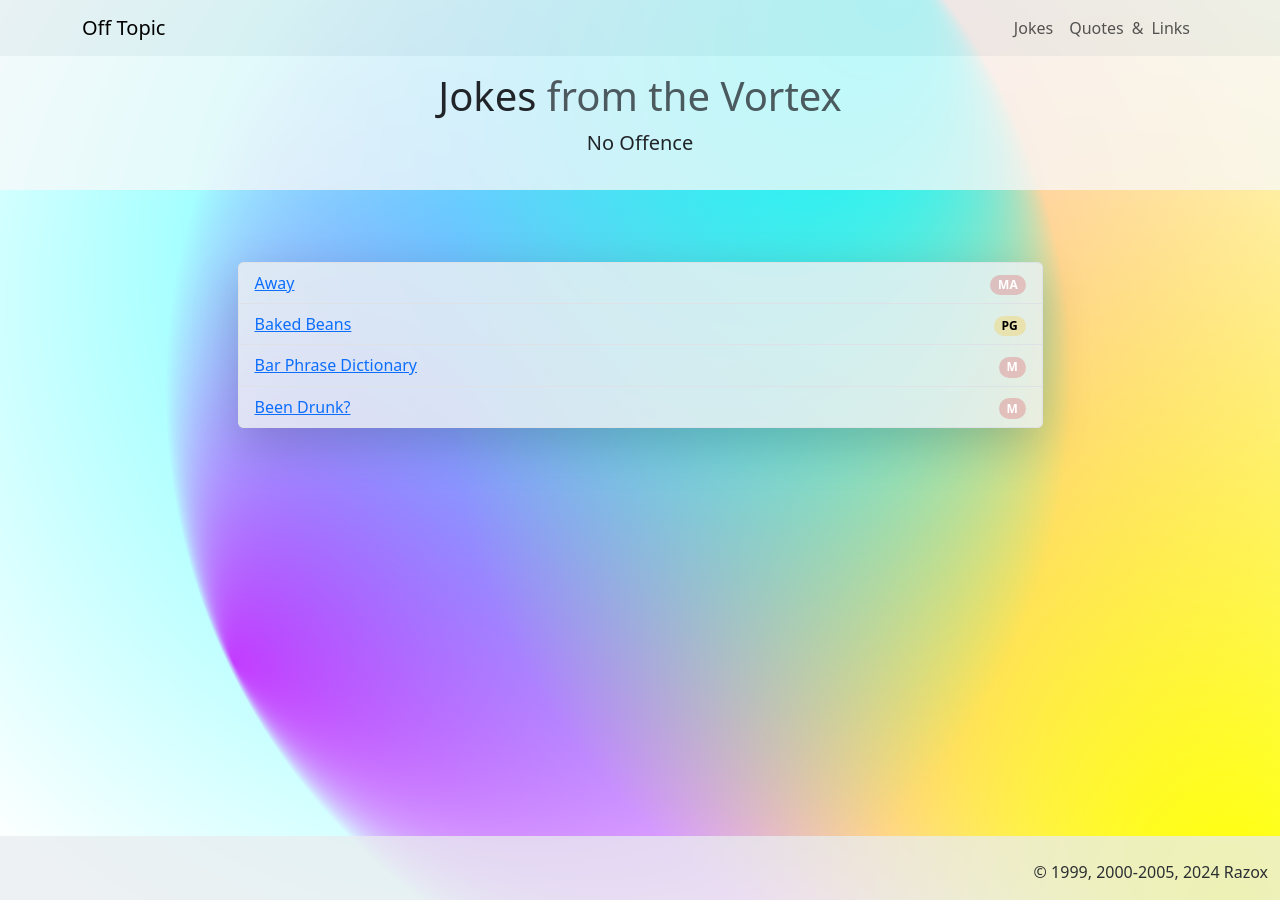
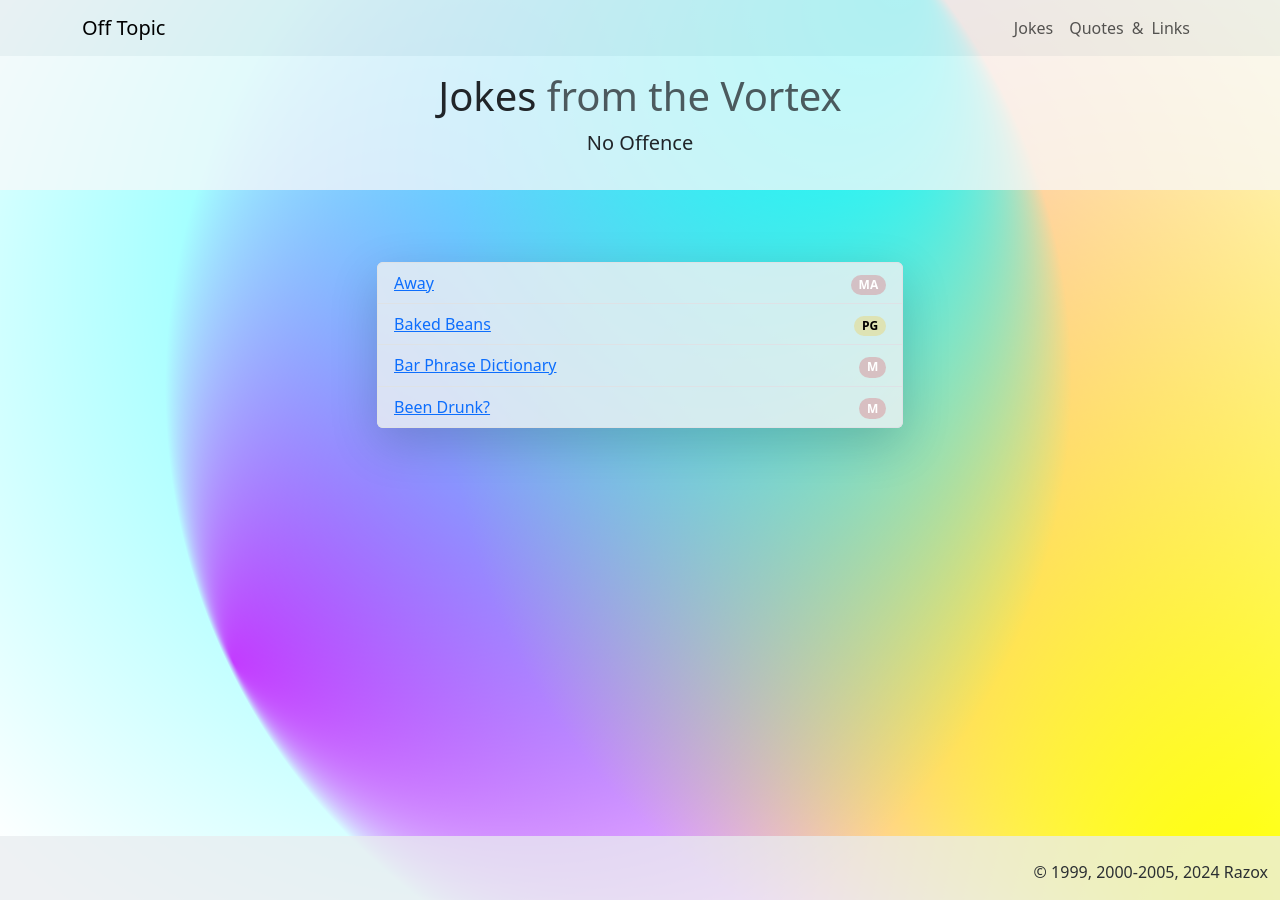
Before and after one commit to raz0x/razox, a Jekyll site: the page built from jokes.html, in a window 1280 px wide. Built offline with Jekyll 4.4.1, drawn with Linux system fonts in a browser that asks for light colours.

Commit message:
Update jokes.html

```diff
--- a/jokes.html
+++ b/jokes.html
@@ -7,7 +7,7 @@ subtitle: "from&nbsp;the&nbsp;Vortex"
 lead: "No&nbsp;Offence"
 ---
 
-<section class="col col-md-9 mx-auto p-3 my-5">
+<section class="col col-md-6 mx-auto p-3 my-5">
     <ul class="list-group bg-body-secondary bg-opacity-75 shadow-lg rounded">
     {% for joke in site.jokes %}
         <li class="list-group-item bg-body-tertiary bg-opacity-25 d-flex justify-content-between align-items-center">
```
